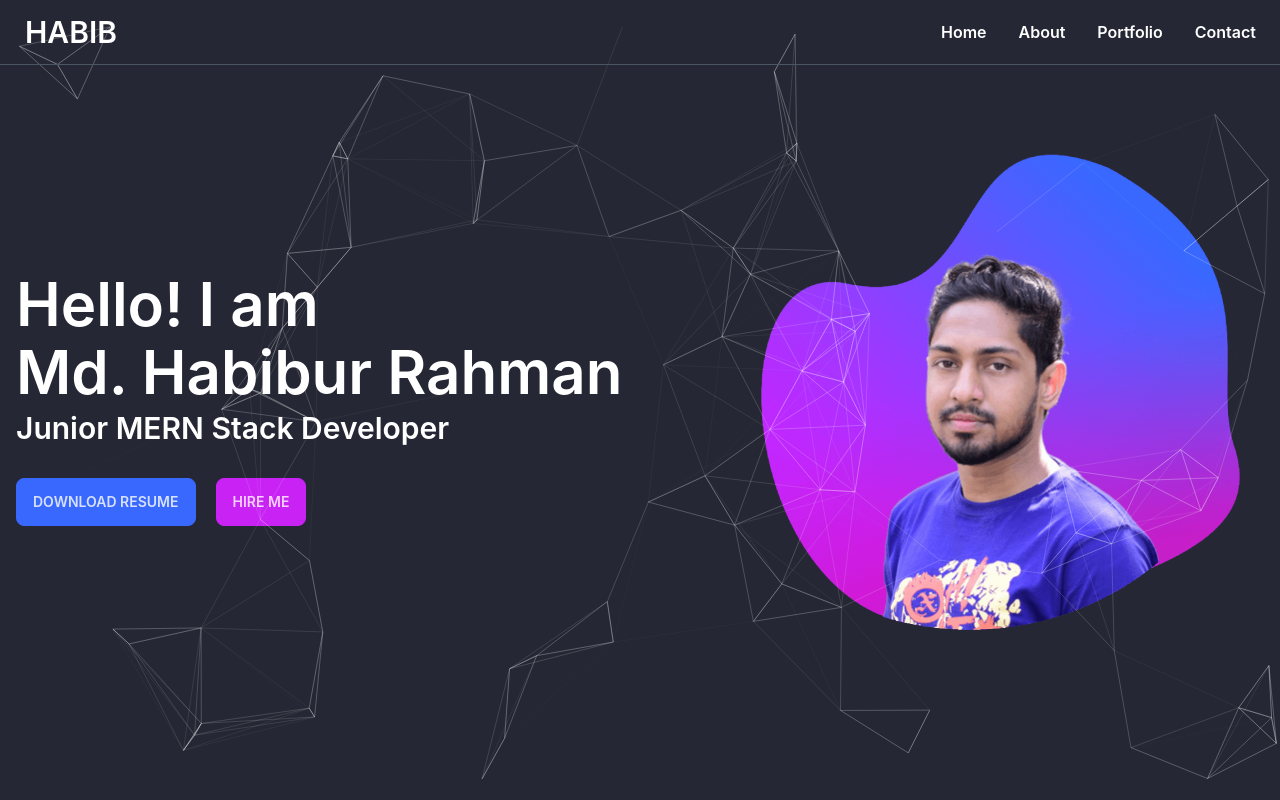
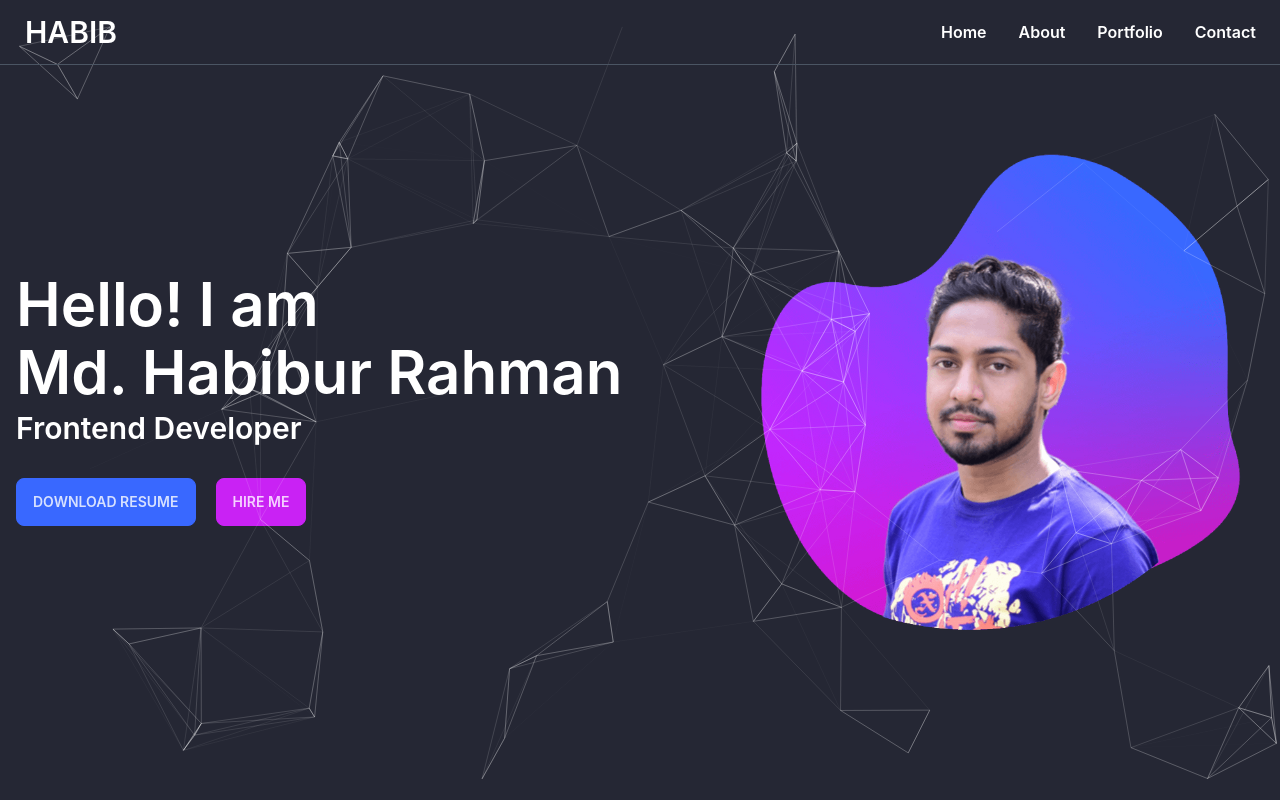
Before and after one commit to habib-sc/my-portfolio-client, a React (Create React App) app: page / in a window 1280 px wide. Shown: the top 800 px of the page. Built offline with nearby package versions, Linux system fonts and the light colour scheme.

Commit message:
resume download fix

```diff
--- a/src/components/Pages/Home/TopHero/TopHero.js
+++ b/src/components/Pages/Home/TopHero/TopHero.js
@@ -103,9 +103,9 @@ const TopHero = () => {
                         <div className='text-white font-semibold order-last md:order-first'>
                             <h1 className='text-6xl'>Hello! I am</h1>
                             <h1 className='text-6xl my-2'>Md. Habibur Rahman</h1>
-                            <h3 className='text-3xl'>Junior MERN Stack Developer</h3>
+                            <h3 className='text-3xl'>Frontend Developer</h3>
                             <div className='mt-8'>
-                                <button className='btn btn-primary mr-5'>Download Resume</button>
+                                <a href='/Habibur-Rahman-Frontend-Developer-Resume.pdf' className='btn btn-primary mr-5'>Download Resume</a>
                                 <button className='btn btn-accent mr-5'>Hire Me</button>
                             </div>
                         </div>
```
Also changed, not shown: 1 other file (tests, documents, lock files or other folders).
